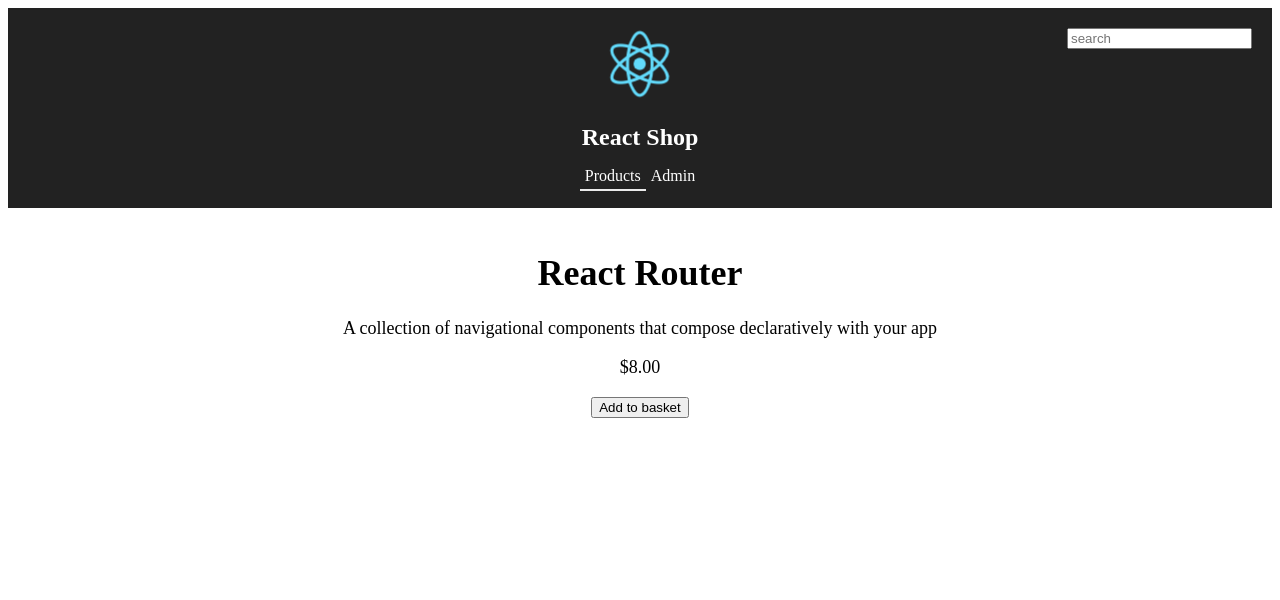
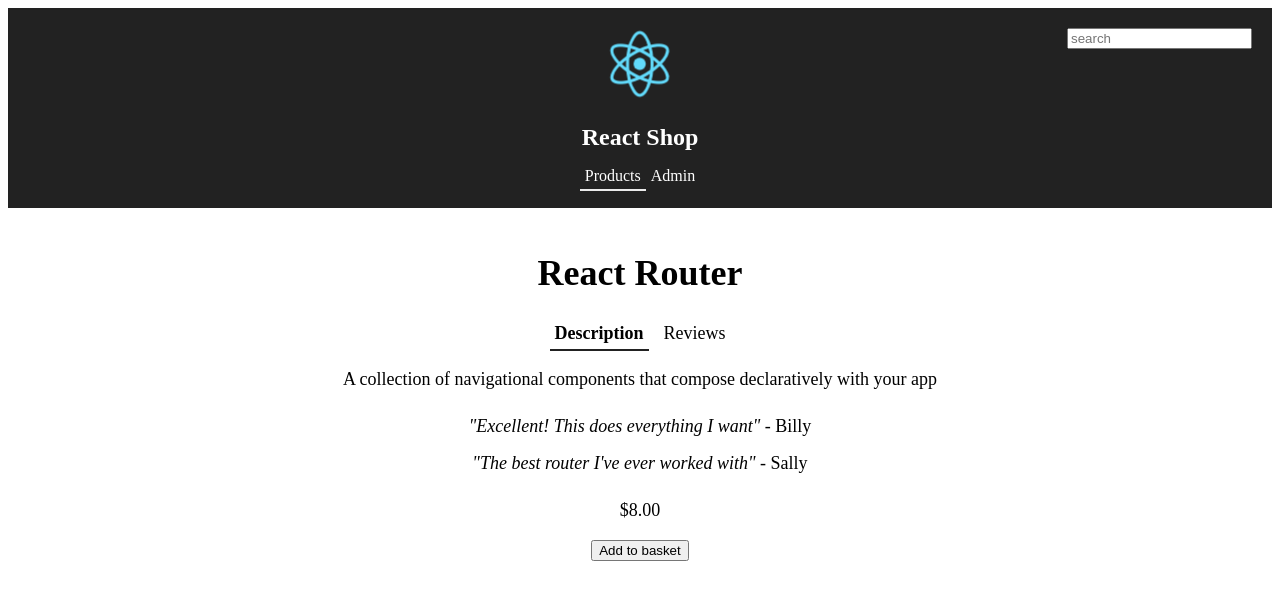
Before and after one commit to chengzh2008/my-react-ts-app, a React (Create React App) app: page /products/1 in a window 1280 px wide. Shown: the top 600 px of the page. Built offline with nearby package versions, Linux system fonts and the light colour scheme.

Commit message:
add compound component Tabs and tab with context sharing

```diff
--- /dev/null
+++ b/src/Product.tsx
@@ -0,0 +1,48 @@
+import * as React from "react";
+
+import { IProduct } from "./ProductsData";
+import Tabs from "./Tabs";
+
+interface IProps {
+  product: IProduct;
+  inBasket: boolean;
+  onAddToBasket: () => void;
+}
+
+const Product: React.SFC<IProps> = props => {
+  const product = props.product;
+  return (
+    <React.Fragment>
+      <h1>{product.name}</h1>
+        <Tabs>
+            <Tabs.Tab name="Description" initialActive={true}>
+                <b>Description</b>
+            </Tabs.Tab>
+            <Tabs.Tab name="Reviews">
+                Reviews
+            </Tabs.Tab>
+        </Tabs>
+      <p>{product.description}</p>
+      <div>
+        <ul className="product-reviews">
+          {product.reviews.map(review => (
+            <li key={review.reviewer} className="product-reviews-item">
+              <i>"{review.comment}"</i> - {review.reviewer}
+            </li>
+          ))}
+        </ul>
+      </div>
+      <p className="product-price">
+        {new Intl.NumberFormat("en-US", {
+          currency: "USD",
+          style: "currency"
+        }).format(product.price)}
+      </p>
+      {!props.inBasket && (
+        <button onClick={props.onAddToBasket}>Add to basket</button>
+      )}
+    </React.Fragment>
+  );
+};
+
+export default Product;
--- a/src/ProductPage.tsx
+++ b/src/ProductPage.tsx
@@ -1,6 +1,7 @@
 import * as React from "react";
 import {Prompt, RouteComponentProps} from "react-router-dom";
 import {IProduct, products} from "./ProductsData";
+import Product from "./Product";
 
 type Props = RouteComponentProps<{id: string}>;
 
@@ -32,20 +33,10 @@ class ProductPage extends React.Component<Props, IState> {
             <Prompt when={!this.state.added}
                 message={this.navAwayMessage} />
             {product ? (
-                <React.Fragment>
-                <h1>{product.name}</h1>
-                <p>{product.description}</p>
-                <p className="product-price">
-                  {new Intl.NumberFormat("en-US", {
-                    currency: "USD",
-                    style: "currency"
-                  }).format(product.price)}
-                </p>
-                {!this.state.added && (
-                  <button onClick={this.handleAddClick}>Add to
-                    basket</button>
-                )}
-              </React.Fragment>
+                <Product
+                    product={product}
+                    inBasket={this.state.added}
+                    onAddToBasket={this.handleAddClick} />
             ) : (
                 <p>Product not found!</p>
             )}
--- a/src/ProductsData.ts
+++ b/src/ProductsData.ts
@@ -3,6 +3,12 @@ export interface IProduct {
   name: string;
   description: string;
   price: number;
+  reviews: IReview[];
+}
+
+export interface IReview {
+  comment: string;
+  reviewer: string;
 }
 
 export const products: IProduct[] = [
@@ -11,18 +17,45 @@ export const products: IProduct[] = [
       "A collection of navigational components that compose declaratively with your app",
     id: 1,
     name: "React Router",
-        price: 8
+    price: 8,
+    reviews: [
+      {
+        comment: "Excellent! This does everything I want",
+        reviewer: "Billy"
+      },
+      { comment: "The best router I've ever worked with", reviewer: "Sally" }
+    ]
   },
   {
     description: "A library that helps manage state across your app",
     id: 2,
     name: "React Redux",
-        price: 12
+    price: 12,
+    reviews: [
+      {
+        comment: "I've found this really useful in a large app I'm working on",
+        reviewer: "Billy"
+      },
+      {
+        comment: "A bit confusing at first but simple when you get used to it",
+        reviewer: "Sally"
+      }
+    ]
   },
   {
     description: "A library that helps you interact with a GraphQL backend",
     id: 3,
     name: "React Apollo",
-        price: 12
+    price: 12,
+    reviews: [
+      {
+        comment: "I'll never work with a REST API again!",
+        reviewer: "Billy"
+      },
+      {
+        comment: "It makes working with GraphQL backends a breeze",
+        reviewer: "Sally"
       }
     ]
+  }
+];
--- /dev/null
+++ b/src/Tabs.tsx
@@ -0,0 +1,66 @@
+import * as React from "react";
+
+interface ITabsContext {
+  activeName?: string;
+  handleTabClick?: (name: string) => void;
+}
+
+interface IState {
+  activeName: string;
+}
+
+interface ITabProps {
+  name: string;
+  initialActive?: boolean;
+}
+
+const TabsContext = React.createContext<ITabsContext>({});
+
+class Tabs extends React.Component<{}, IState> {
+  public static Tab: React.SFC<ITabProps> = props => (
+    <TabsContext.Consumer>
+      {(context: ITabsContext) => {
+        const activeName = context.activeName
+          ? context.activeName
+          : props.initialActive
+          ? props.name
+          : "";
+        const handleTabClick = (e: React.MouseEvent<HTMLLIElement>) => {
+          if (context.handleTabClick) {
+            context.handleTabClick(props.name);
+          }
+        };
+        return (
+          <li
+            onClick={handleTabClick}
+            className={props.name === activeName ? "active" : ""}
+          >
+            {props.children}
+          </li>
+        );
+      }}
+    </TabsContext.Consumer>
+  );
+
+  public render() {
+    return (
+      <TabsContext.Provider
+        value={{
+          activeName: this.state ? this.state.activeName : "",
+          handleTabClick: this.handleTabClick
+        }}
+      >
+        <ul className="tabs">{this.props.children}</ul>
+      </TabsContext.Provider>
+    );
+  }
+
+  // TODO:
+  private handleTabClick = (name: string) => {
+    this.setState({
+      activeName: name
+    });
+  };
+}
+
+export default Tabs;
--- a/src/index.css
+++ b/src/index.css
@@ -95,3 +95,29 @@
 .animate-exit {
   display: none;
 }
+
+.product-reviews {
+  list-style: none;
+  padding: 0px;
+}
+.product-reviews .product-reviews-item {
+  display: block;
+  padding: 8px 0px;
+}
+
+.tabs {
+  list-style: none;
+  padding: 0;
+}
+.tabs li {
+  display: inline-block;
+  padding: 5px;
+  margin: 0px 5px 0px 5px;
+  cursor: pointer;
+}
+.tabs li:focus {
+  outline: none;
+}
+.tabs li.active {
+  border-bottom: #222 solid 2px;
+}
```
Lines whose indentation alone changed are shown as unchanged.
